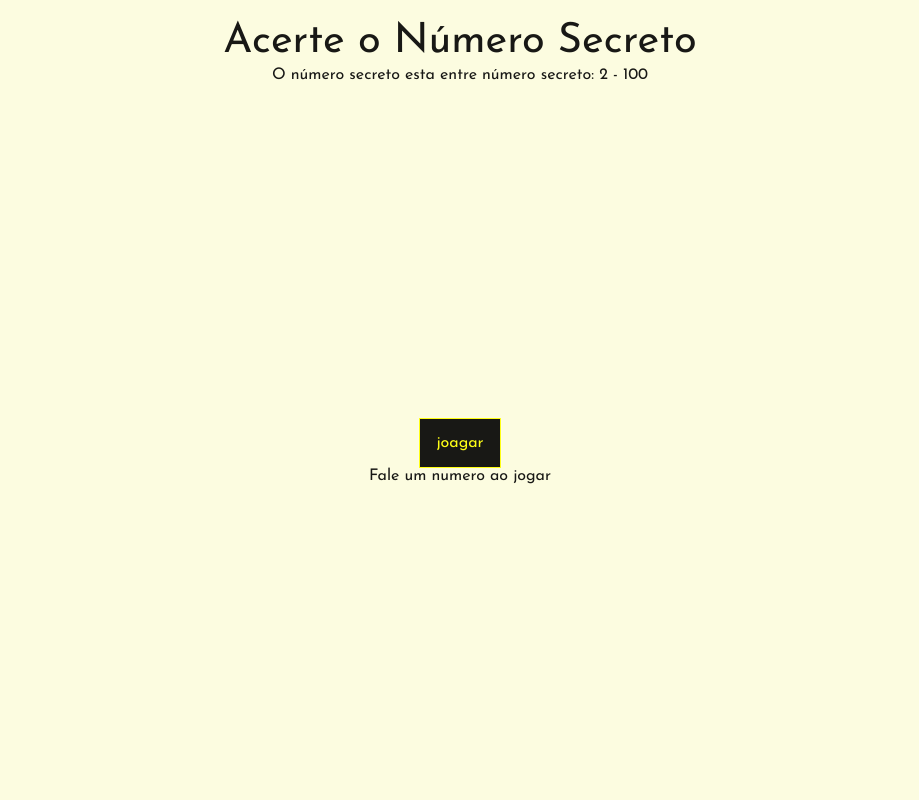
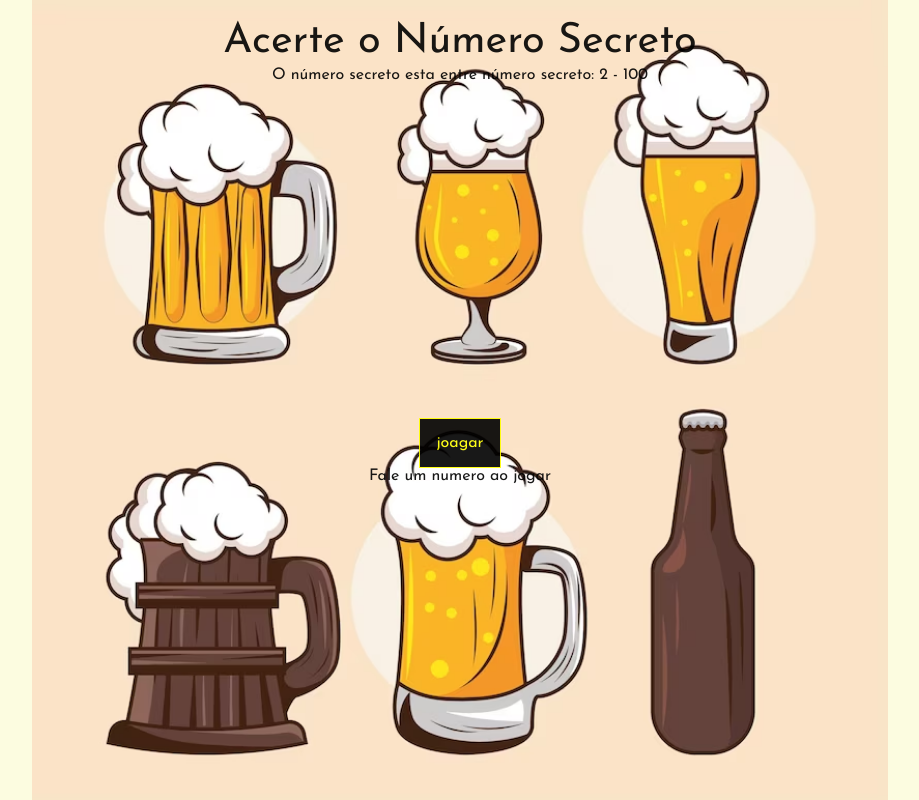
Before and after one commit to italo-lopes/reconhecimento-voz-js, a plain HTML site: page index.html in a window 1280 px wide. Shown: the whole page, without its empty margins (180-1099 px from the left). Drawn offline with Linux system fonts and the light colour scheme.

Commit message:
reconhecimento de voz v3

```diff
--- a/css/style.css
+++ b/css/style.css
@@ -10,10 +10,10 @@
     --font-conteudo: 'Ubuntu', sans-serif;
 }
 body{
-    /* background-image:  url('../img/cerveja2.avif');
+    background-image:  url('../img/cerveja2.avif');
     background-repeat: no-repeat;
     background-position: center center;
-    background-size:contain; */
+    background-size:contain;
     background-color: var(--cor-fundo);
     font-family: var(--font-titulo);
     color: var(--cor-texto);
```
